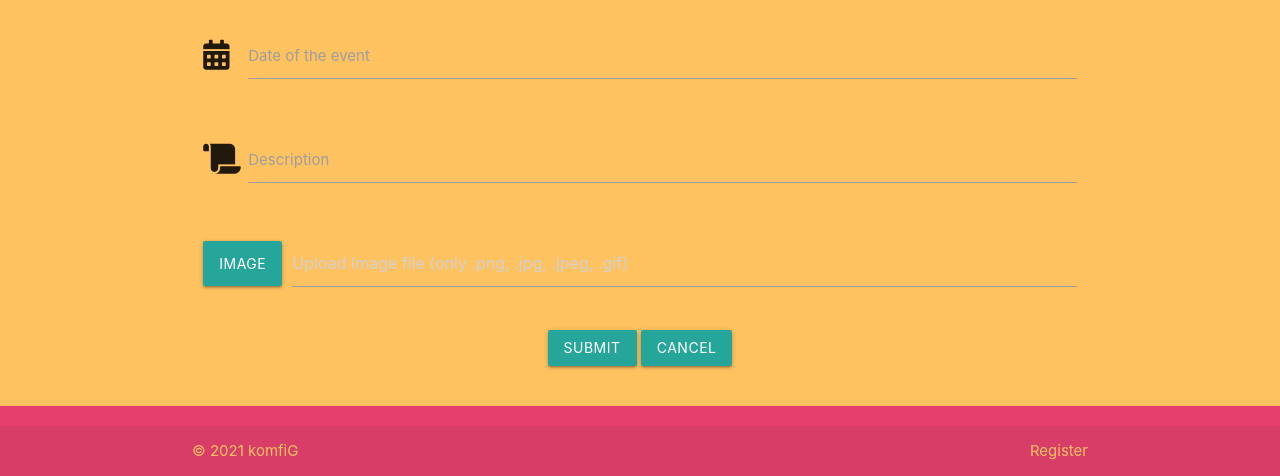
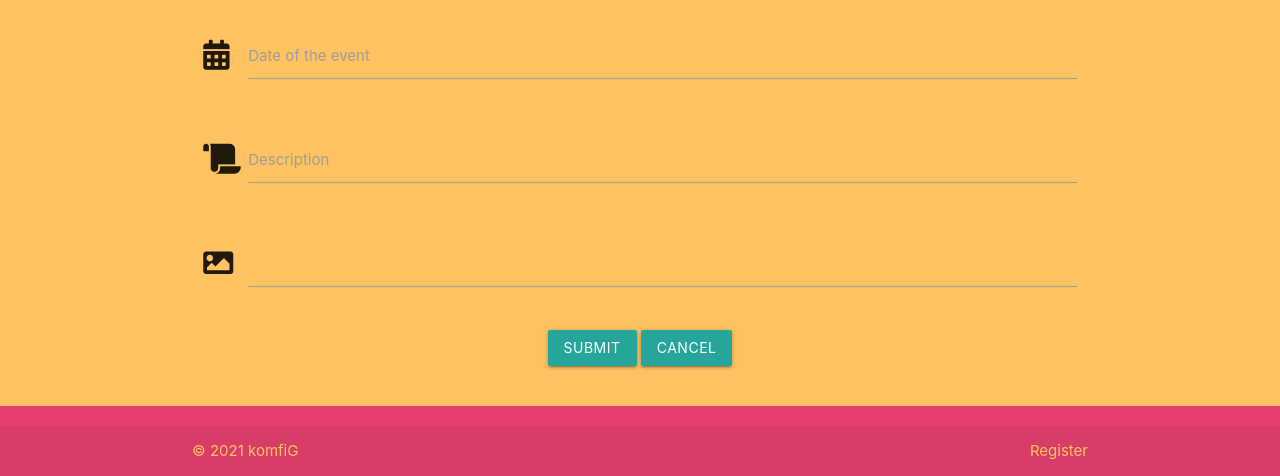
Before and after one commit to komfiGolabi/CoCo-Concert-Corner, a Flask app: page /new_concert in a window 1280 px wide. Shown: the part 663-1139 px from the top of the page. Run offline with Flask 2, Linux system fonts and the light colour scheme; some libraries are stand-ins or nearby versions.

Commit message:
hide the bottons of edit and delete from the other users

```diff
--- a/app.py
+++ b/app.py
@@ -113,10 +113,10 @@ def new_concert():
             "city": request.form.get("city"),
             "country": request.form.get("country"),
             "venue": request.form.get("venue"),
-            "genre": request.form.getlist("genre"),
+            "genre": request.form.get("genre"),
             "concert_date": request.form.get("concert_date"),
             "description": request.form.get("description"),
-            "uploaded_file": request.form.get("uploaded_file"),
+            "url_image": request.form.get("url_image"),
             "user_id": ObjectId(user["_id"]),
         }
 
@@ -139,10 +139,10 @@ def edit_concert(concert_id):
             "city": request.form.get("city"),
             "country": request.form.get("country"),
             "venue": request.form.get("venue"),
-            "genre": request.form.getlist("genre"),
+            "genre": request.form.get("genre"),
             "concert_date": request.form.get("concert_date"),
             "description": request.form.get("description"),
-            "uploaded_file": request.form.get("uploaded_file"),
+            "url_image": request.form.get("url_image"),
             "user_id": ObjectId(user["_id"]),
         }
 
@@ -152,7 +152,7 @@ def edit_concert(concert_id):
     event = mongo.db.concerts.find_one({"_id": ObjectId(concert_id)})
     categories = mongo.db.concerts.find().sort("category", 1)
     return render_template(
-        "edit_concert.html", event=event, categories=categories)
+        "edit_concert.html", concert=event, categories=categories)
 
 
 @app.route("/delete_concert/<concert_id>")
--- a/templates/concerts.html
+++ b/templates/concerts.html
@@ -12,17 +12,21 @@
             <i class="fas fa-music"></i>
             <strong>{{ concert.artist }}</strong>:  {{ concert.concert_date }}
             </div>
+
+            {% if session.user %}
             <div class="col s3"><a href="{{ url_for('delete_concert', concert_id=concert._id) }}" class="btn-small">Delete</a>
 
                 <a href="{{ url_for('edit_concert',concert_id=concert._id) }}" class="btn-small">Edit</a>
             </div>
           </div>
+          {% endif %}
 
             <div class="collapsible-body">
               <span>
               <strong>{{ concert.city }},  {{ concert.country }}</strong>
               <p>{{ concert.description}}</p>
-              <p>{{ concert.genre}}</p>
+              <p>{{ concert.genre }}</p>
+              <img src= "{{ concert.url_image}}">
              </span>
             </div>
         </li>
--- a/templates/new_concert.html
+++ b/templates/new_concert.html
@@ -68,17 +68,8 @@
 
         <div class="row">
             <div class="file-field input-field col s12">
-
-                <div class="btn">
-                    <span >Image</span>
-                    <input type="file" name="user_file" accept="image/*" required>
-                </div>
-
-
-                <div class="file-path-wrapper">
-                    <input class="file-path validate" type="text"
-                        placeholder="Upload Image file (only .png, .jpg, .jpeg, .gif)">
-                </div>
+                <i class="fas fa-image prefix"></i>
+                    <input type="url" name="url" required>
             </div>
         </div>
         <div class="row">
```
Also changed, not shown: templates/edit_concert.html (+8 -19 lines).
